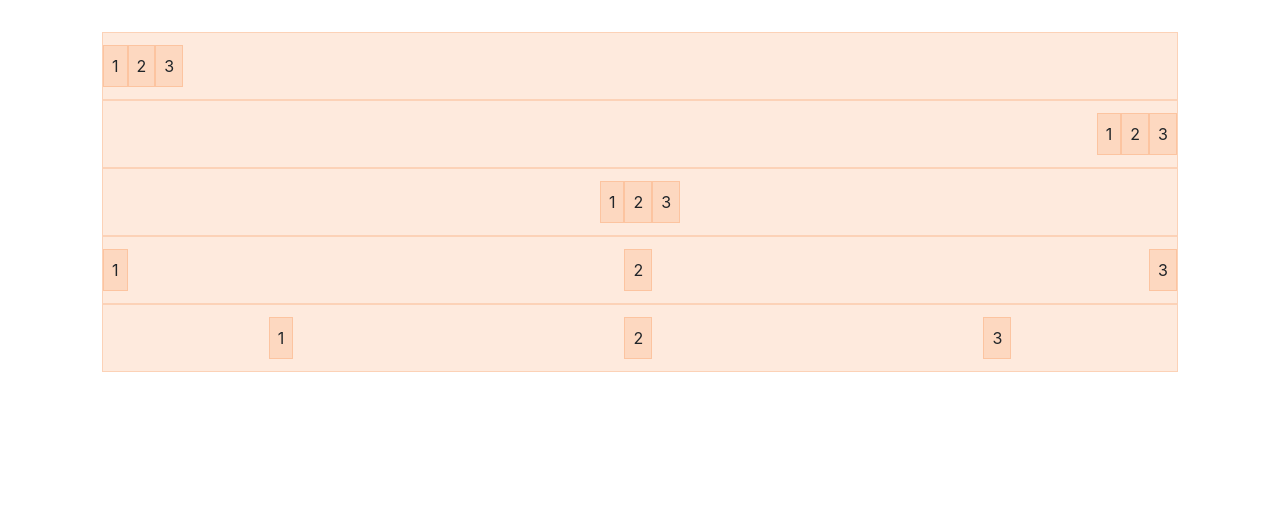
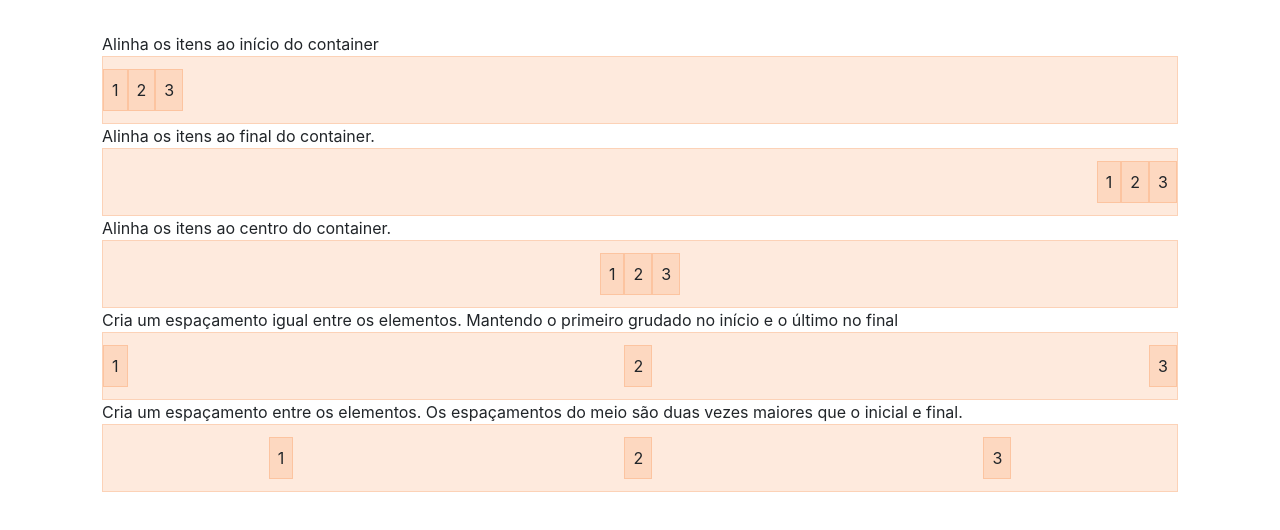
Before and after one commit to caiocf/my_course_bootstrap, a website: page flex-justify-content.html in a window 1280 px wide. Drawn offline with nearby package versions, Linux system fonts and the light colour scheme; files whose address does not match are found by name.

Commit message:
trabalhando flex com justify-content start,end, center, between e around com comentarios

```diff
--- a/flex-justify-content.html
+++ b/flex-justify-content.html
@@ -14,27 +14,31 @@
 <body>
 
     <div class="container">
+        Alinha os itens ao início do container
         <div class="d-flex justify-content-start bg">
             <div class="bg p-2">1</div>
             <div class="bg p-2">2</div>
             <div class="bg p-2">3</div>
         </div>
-
+        Alinha os itens ao final do container.
         <div class="d-flex justify-content-end bg">
             <div class="bg p-2">1</div>
             <div class="bg p-2">2</div>
             <div class="bg p-2">3</div>
         </div>
+        Alinha os itens ao centro do container.
         <div class="d-flex justify-content-center bg">
             <div class="bg p-2">1</div>
             <div class="bg p-2">2</div>
             <div class="bg p-2">3</div>
         </div>
+        Cria um espaçamento igual entre os elementos. Mantendo o primeiro grudado no início e o último no final
         <div class="d-flex justify-content-between bg">
             <div class="bg p-2">1</div>
             <div class="bg p-2">2</div>
             <div class="bg p-2">3</div>
         </div>
+        Cria um espaçamento entre os elementos. Os espaçamentos do meio são duas vezes maiores que o inicial e final.
         <div class="d-flex justify-content-around bg">
             <div class="bg p-2">1</div>
             <div class="bg p-2">2</div>
```
